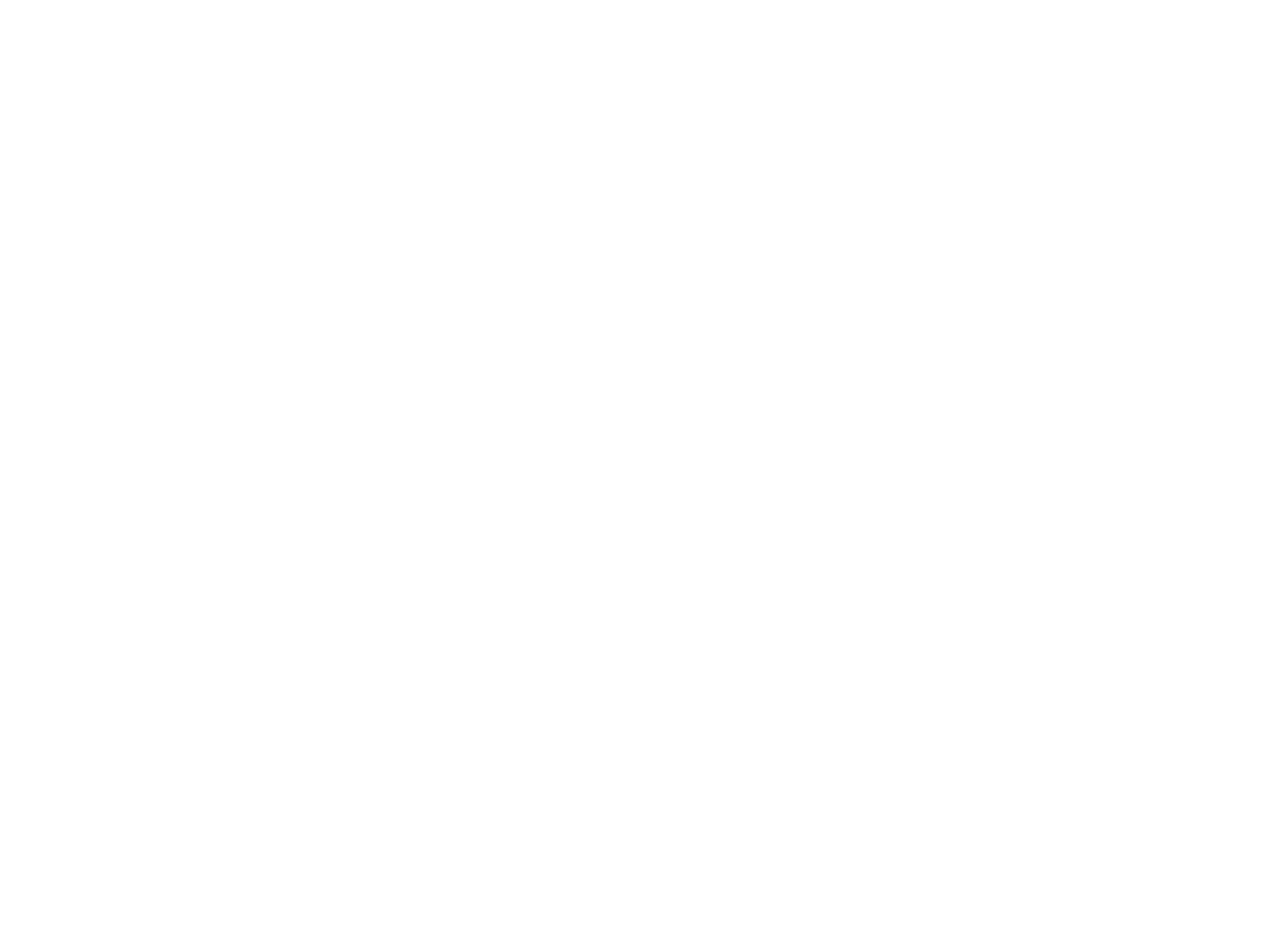
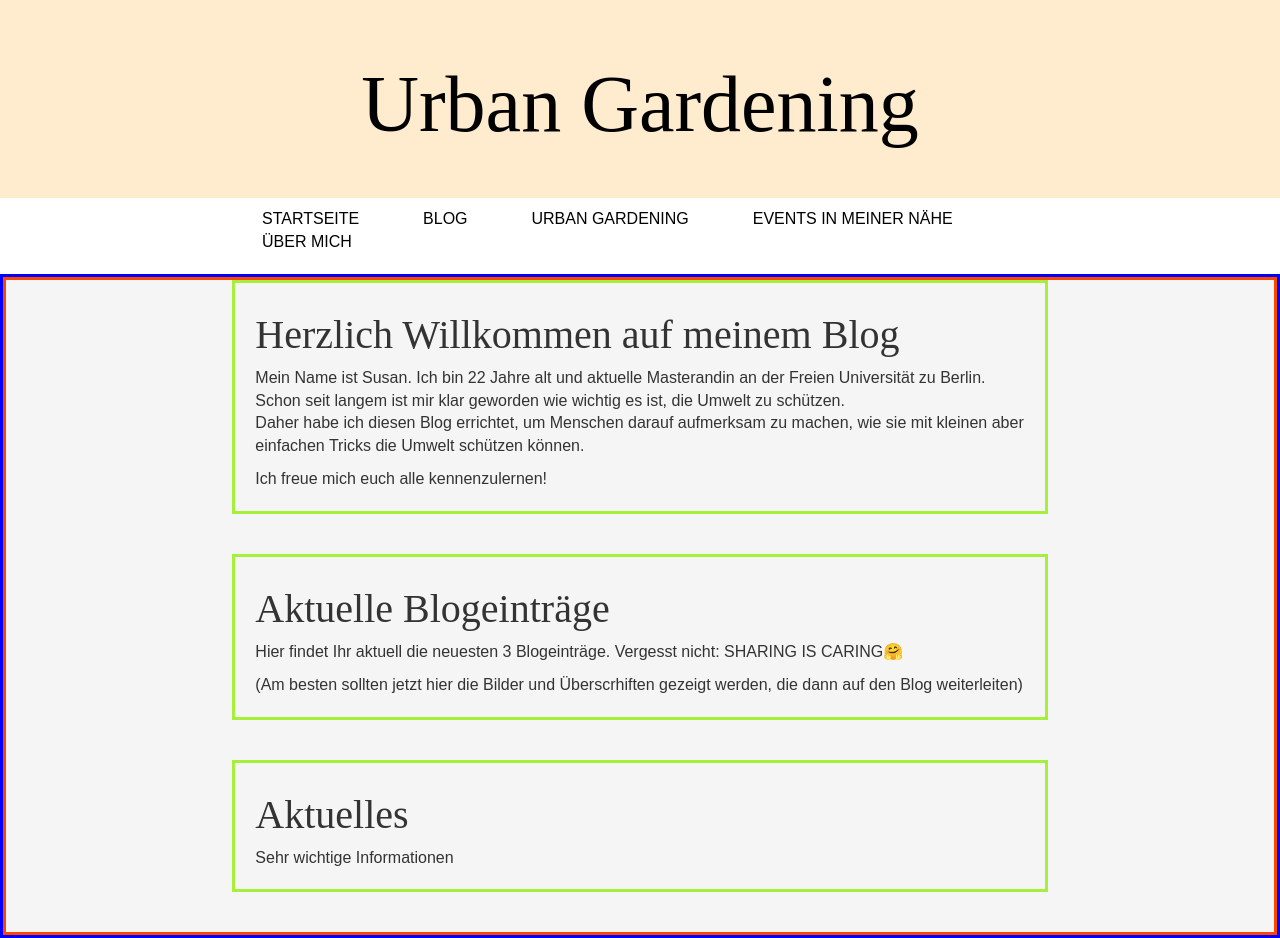
Before and after one commit to frxncsco/UrbanGardening, a Django app: page /startseite in a window 1280 px wide. Before the commit the page is empty. Before the commit the page ends 800 px from the top, so only its background shows below. Run offline with Django 3.2, Linux system fonts and the light colour scheme; some libraries are stand-ins or nearby versions.

Commit message:
Design Changes und weitere HTML Dateien

```diff
--- a/blog/static/css/blog.css
+++ b/blog/static/css/blog.css
@@ -13,6 +13,13 @@ h1 {
     font-size: 60pt;
     text-align: center;
     color: black;
+}
+
+h3 {
+    font-style: normal;
+    font-family: 'Times New Roman', Times, serif;
+    font-weight: normal;
+    font-size: 30pt;
 }
 
 header {
@@ -60,7 +95,7 @@ header {
     justify-content: center;
     border: orangered;
     border-style: solid;
-    width: 70%;
+    width: 100%;
 }
 
 .post {
@@ -87,7 +122,7 @@ header {
     width: 100%;
 }
 
-.post p {
+p {
     font-size: 12pt;
     font-family: Arial, Helvetica, sans-serif;
     font-weight: normal;
@@ -139,3 +160,30 @@ section {
     background: white;
     padding: none;
 }
+
+div {
+    padding: 0px 0px;
+}
+
+/*Startseiten Elemente*/
+
+.willkommen {
+    padding: 10px 20px;
+    margin-bottom: 40px;
+    border-color:rgb(166, 240, 57);
+    border-style: solid;
+}
+
+.AktuellerBlog {
+    padding: 10px 20px;
+    margin-bottom: 40px;
+    border-color:rgb(166, 240, 57);
+    border-style: solid;
+}
+
+.Aktuelles {
+    padding: 10px 20px;
+    margin-bottom: 40px;
+    border-color:rgb(166, 240, 57);
+    border-style: solid;
+}
--- a/blog/templates/blog/base.html
+++ b/blog/templates/blog/base.html
@@ -22,6 +22,13 @@
                 </ul>
             </nav>
         </header>
+        {% if user.is_authenticated %}
+            <div class="Blogeintrag">
+                <p>
+                    <a href="{% url 'post_new' %}"><button>Blogeintrag Hinzufügen</button></a>
+                </p>
+            </div>
+        {% endif %}
         <div class="content-container">
             <div class="row">
                 <div class="col-md-8">
--- a/blog/templates/blog/post_list.html
+++ b/blog/templates/blog/post_list.html
@@ -9,9 +9,6 @@
         <link rel="stylesheet" href="{% static 'css/blog.css' %}">
     </head>
     <body>
-        <div class="Blogeintrag">
-
-        </div>
         <div class="content container">
             <div class="row">
                 <div class="col-md-8">
--- a/blog/templates/blog/startseite.html
+++ b/blog/templates/blog/startseite.html
@@ -0,0 +1,31 @@
+{% extends 'blog/base.html' %}
+{% load static %}
+<html>
+    <head>
+        <title>Safe the Susan</title>
+        <link rel="stylesheet" href="//maxcdn.bootstrapcdn.com/bootstrap/3.2.0/css/bootstrap.min.css">
+        <link rel="stylesheet" href="//maxcdn.bootstrapcdn.com/bootstrap/3.2.0/css/bootstrap-theme.min.css">
+        <link href="//fonts.googleapis.com/css?family=Lobster&subset=latin,latin-ext" rel="stylesheet" type="text/css">
+        <link rel="stylesheet" href="{% static 'css/blog.css' %}">
+    </head>
+    <body>
+        <div class="content container">
+            <div class="row">
+                <div class="col-md-8">
+                    {% block content %}
+                        <div class="Willkommen">
+                            <h3>Herzlich Willkommen auf meinem Blog </h3>
+                            <p>Mein Name ist Susan. Ich bin 22 Jahre alt und aktuelle Masterandin an der Freien Universität zu Berlin. <br /> Schon seit langem ist mir klar geworden wie wichtig es ist, die Umwelt zu schützen. <br /> Daher habe ich diesen Blog errichtet, um Menschen
+                            darauf aufmerksam zu machen, wie sie mit kleinen aber einfachen Tricks die Umwelt schützen können. </p>
+                            <p>Ich freue mich euch alle kennenzulernen!</p>
+                        </div>
+                        <div class="AktuellerBlog">
+                            <h3>Aktuelle Blogeinträge</h3>
+                            <p>Hier findet Ihr aktuell die neuesten 3 Blogeinträge. Vergesst nicht: SHARING IS CARING🤗</p>
+                            <p>(Am besten sollten jetzt hier die Bilder und Überscrhiften gezeigt werden, die dann auf den Blog weiterleiten)</p>
+                        </div>
+                        <div class="Aktuelles">
+                            <h3>Aktuelles</h3>
+                            <p>Sehr wichtige Informationen</p>
+                        </div>
+                    {% endblock %}
```
Also changed, not shown: other parts of blog/static/css/blog.css (+28 -14 lines).
